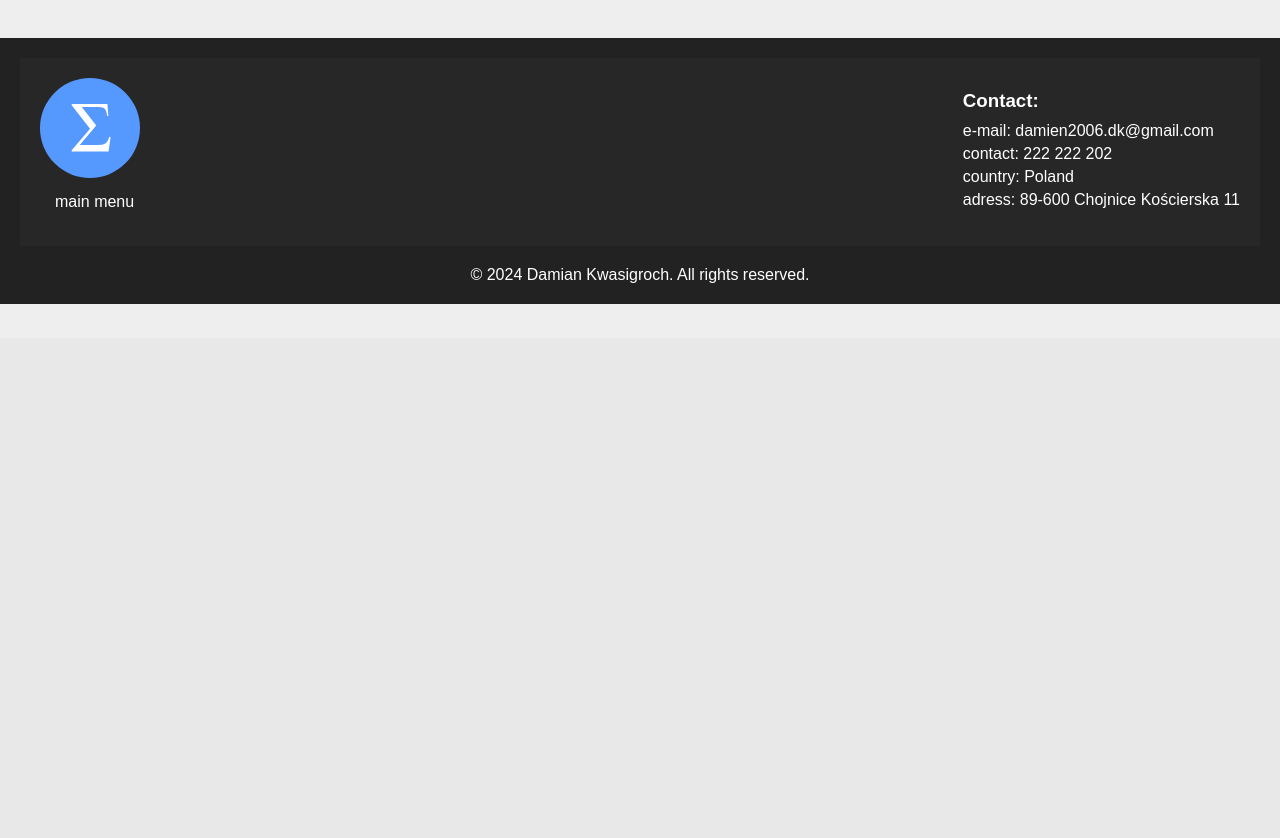
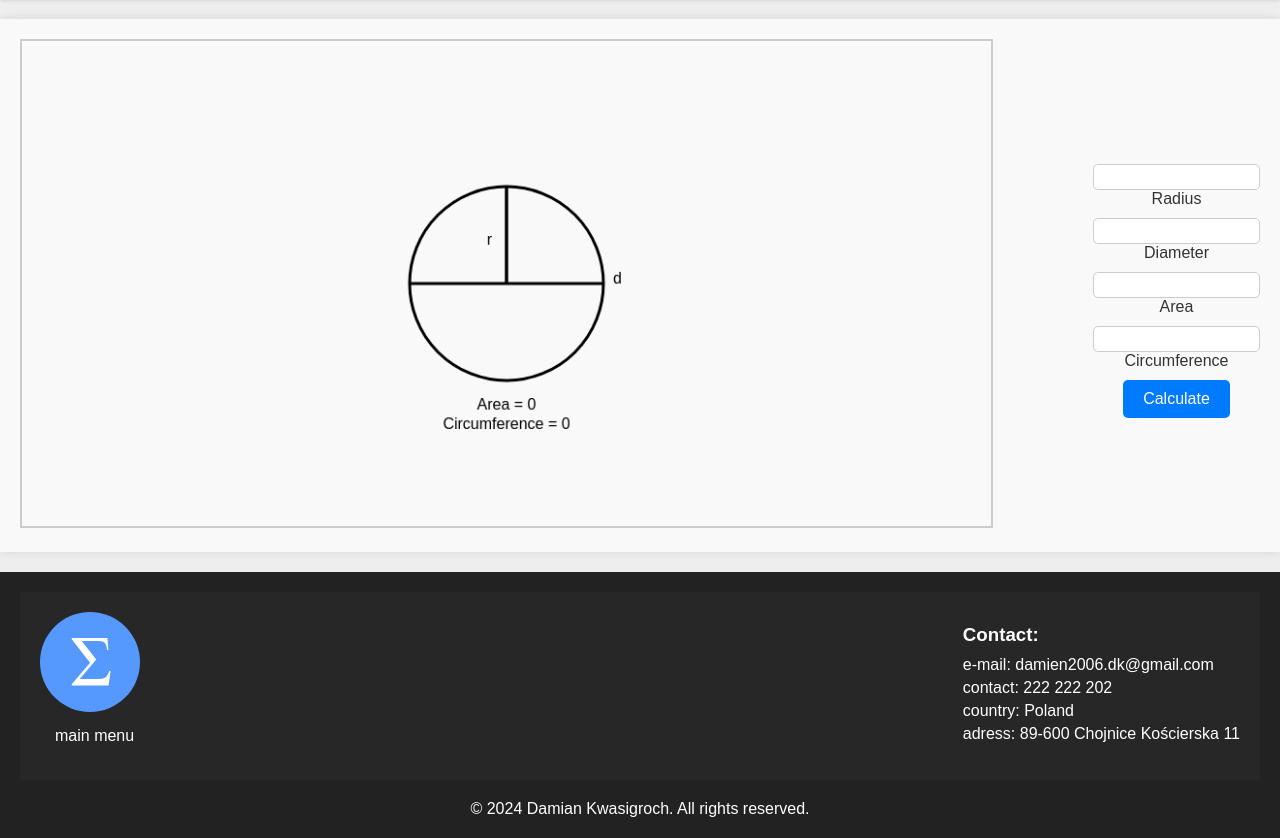
Before and after one commit to DAMULdk/figures, a Django app: page /circle/ in a window 1280 px wide. Shown: the part 462-1300 px from the top of the page. Before the commit the page ends 766 px from the top, so only its background shows below. Run offline with Django 5.2, Linux system fonts and the light colour scheme.

Commit message:
Add circle

```diff
--- /dev/null
+++ b/ecommerce/figures/static/js/circle.js
@@ -0,0 +1,76 @@
+const canvas = document.getElementById("canvas");
+const ctx = canvas.getContext("2d");
+canvas.width = 1000;
+canvas.height = 500;
+
+const radius = 100; // Promień koła
+
+function drawCircle(r, d, A, C) {
+    ctx.clearRect(0, 0, canvas.width, canvas.height);
+
+    const centerX = canvas.width / 2;
+    const centerY = canvas.height / 2;
+
+    ctx.strokeStyle = 'black';
+    ctx.lineWidth = 3;
+    ctx.beginPath();
+    ctx.arc(centerX, centerY, radius, 0, 2 * Math.PI);
+    ctx.stroke();
+    ctx.beginPath();
+    ctx.moveTo(centerX, centerY);
+    ctx.lineTo(centerX, centerY - radius);
+    ctx.stroke();
+    ctx.moveTo(centerX - radius, centerY);
+    ctx.lineTo(centerX + radius, centerY);
+    ctx.stroke();
+
+
+    ctx.fillStyle = '#000000';
+    ctx.font = '16px Arial';
+    ctx.textAlign = 'center';
+
+    ctx.fillText('Area = ' + parseFloat(A.toFixed(4)), centerX, centerY + radius + 30);
+    ctx.fillText('Circumference = ' + parseFloat(C.toFixed(4)), centerX, centerY + radius + 50);
+    ctx.textAlign = 'right';
+    ctx.fillText(parseFloat(r.toFixed(4)) || 'r', centerX - 15, centerY - radius / 2 + 10);
+    ctx.textAlign = 'left';
+    ctx.fillText(parseFloat(d.toFixed(4)) || 'd', centerX + radius + 10, centerY);
+}
+
+drawCircle(0, 0, 0, 0);
+
+let lastModifiedField = null;
+
+let inputFields = document.querySelectorAll("input[type='number']");
+inputFields.forEach(function(inputField) {
+    inputField.addEventListener("input", function() {
+        lastModifiedField = inputField.getAttribute("name");
+    });
+});
+
+document.getElementById("calculate").addEventListener("click", function() {
+    let r = parseFloat(form1.num_r.value);
+    let d = parseFloat(form1.num_d.value);
+    let A = parseFloat(form1.num_A.value);
+    let C = parseFloat(form1.num_C.value);
+
+    if (lastModifiedField === "num_r") {
+        form1.num_A.value = Math.PI * r * r;
+        form1.num_C.value = 2 * Math.PI * r;
+        form1.num_d.value = 2 * r;
+        drawCircle(r, parseFloat(form1.num_d.value), parseFloat(form1.num_A.value), parseFloat(form1.num_C.value));
+        return 0;
+    } else if (lastModifiedField === "num_d") {
+        r = d / 2;
+    } else if (lastModifiedField === "num_A") {
+        r = Math.sqrt(A / Math.PI);
+    } else if (lastModifiedField === "num_C") {
+        r = C / (2 * Math.PI);
+    }
+
+    form1.num_r.value = parseFloat(r.toFixed(12));
+    form1.num_A.value = parseFloat((Math.PI * r * r).toFixed(12));
+    form1.num_C.value = parseFloat((2 * Math.PI * r).toFixed(12));
+    form1.num_d.value = parseFloat((2 * r).toFixed(12));
+    drawCircle(parseFloat(form1.num_r.value), parseFloat(form1.num_d.value), parseFloat(form1.num_A.value), parseFloat(form1.num_C.value));
+});
--- a/ecommerce/figures/templates/figures/circle.html
+++ b/ecommerce/figures/templates/figures/circle.html
@@ -1,5 +1,35 @@
 {% extends "figures/main.html" %}
 {% load static %}
-{%  block content %}
-    <span> you are in in the circle</span>
+
+{% block desc %}
+    <h2>Circle: Definition and Properties</h2>
+    <p>A circle is a geometric shape characterized by all points in a plane that are a given distance from a given point, called the center.</p>
+    <h2>Calculations for a Circle</h2>
+    <p>To calculate various properties of a circle:</p>
+    <ul>
+        <li><strong>Radius:</strong> The radius of a circle is the distance from the center to any point on the circle.</li>
+        <li><strong>Diameter:</strong> The diameter of a circle is twice the length of the radius. It is a straight line passing through the center of the circle and connecting two points on the circle.</li>
+        <li><strong>Area:</strong> The area of a circle can be calculated using the formula: <span>A = πr<sup>2</sup></span>, where <span>r</span> represents the radius of the circle.</li>
+        <li><strong>Circumference:</strong> The circumference of a circle is the perimeter of the circle and can be calculated using the formula: <span>C = 2πr</span>, where <span>r</span> represents the radius of the circle.</li>
+    </ul>
+    <h2>Fun Fact about Circles</h2>
+    <p>A circle is a symmetric shape with infinite lines of symmetry. It is a fundamental shape in geometry and finds applications in various fields such as mathematics, engineering, and design.</p>
 {% endblock %}
+
+{% block content %}
+    <div class="calc">
+        <section class="view">
+            <canvas id="canvas"></canvas>
+        </section>
+        <section class="control">
+            <form name="form1" method="post">
+                <input type="number" name="num_r"> <label for="num_r">Radius</label>
+                <input type="number" name="num_d"> <label for="num_d">Diameter</label>
+                <input type="number" name="num_A"> <label for="num_A">Area</label>
+                <input type="number" name="num_C"> <label for="num_C">Circumference</label>
+                <input type="button" value="Calculate" id="calculate">
+            </form>
+        </section>
+    </div>
+    <script src="{% static 'js/circle.js' %}"></script>
+{% endblock %}
```
